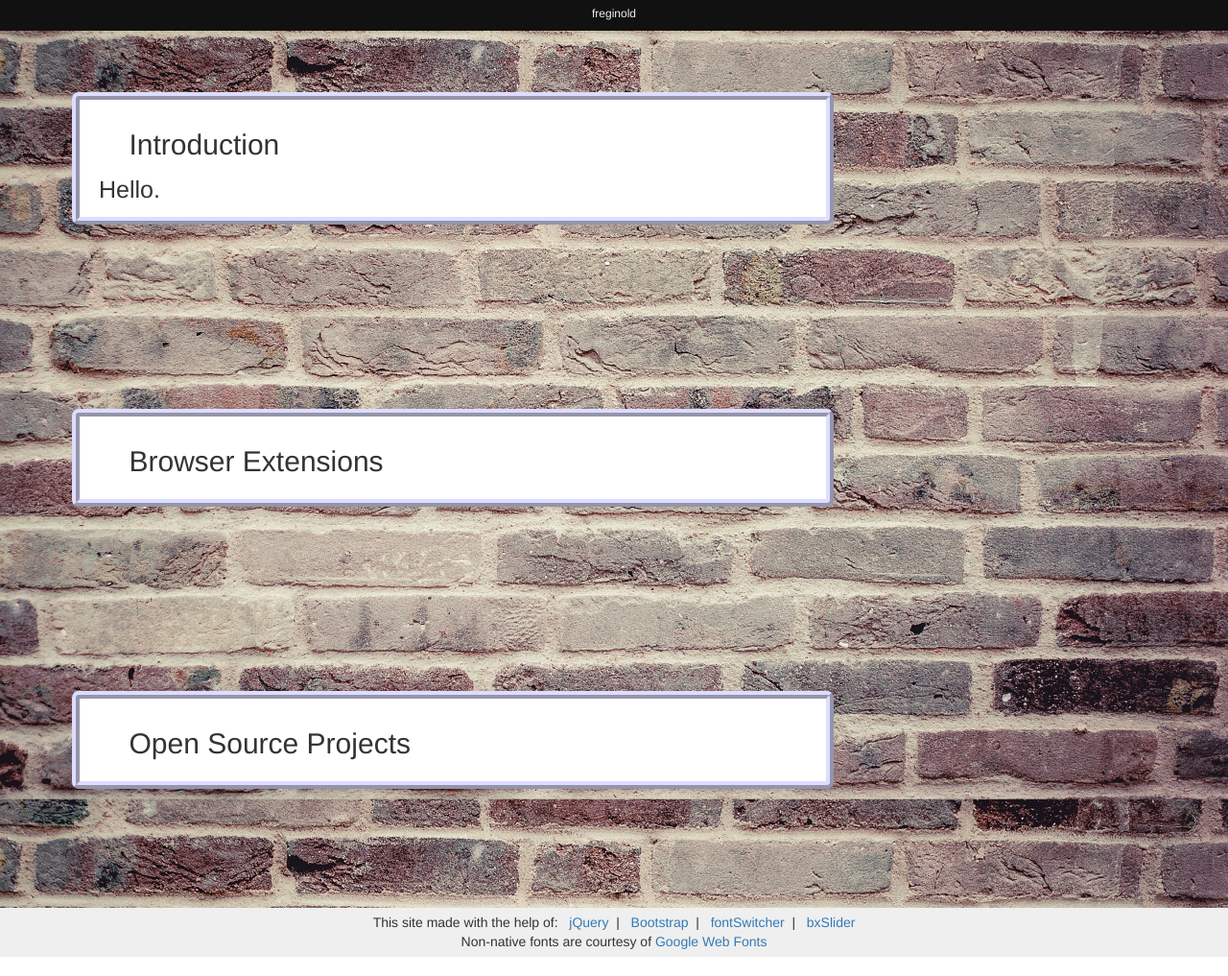
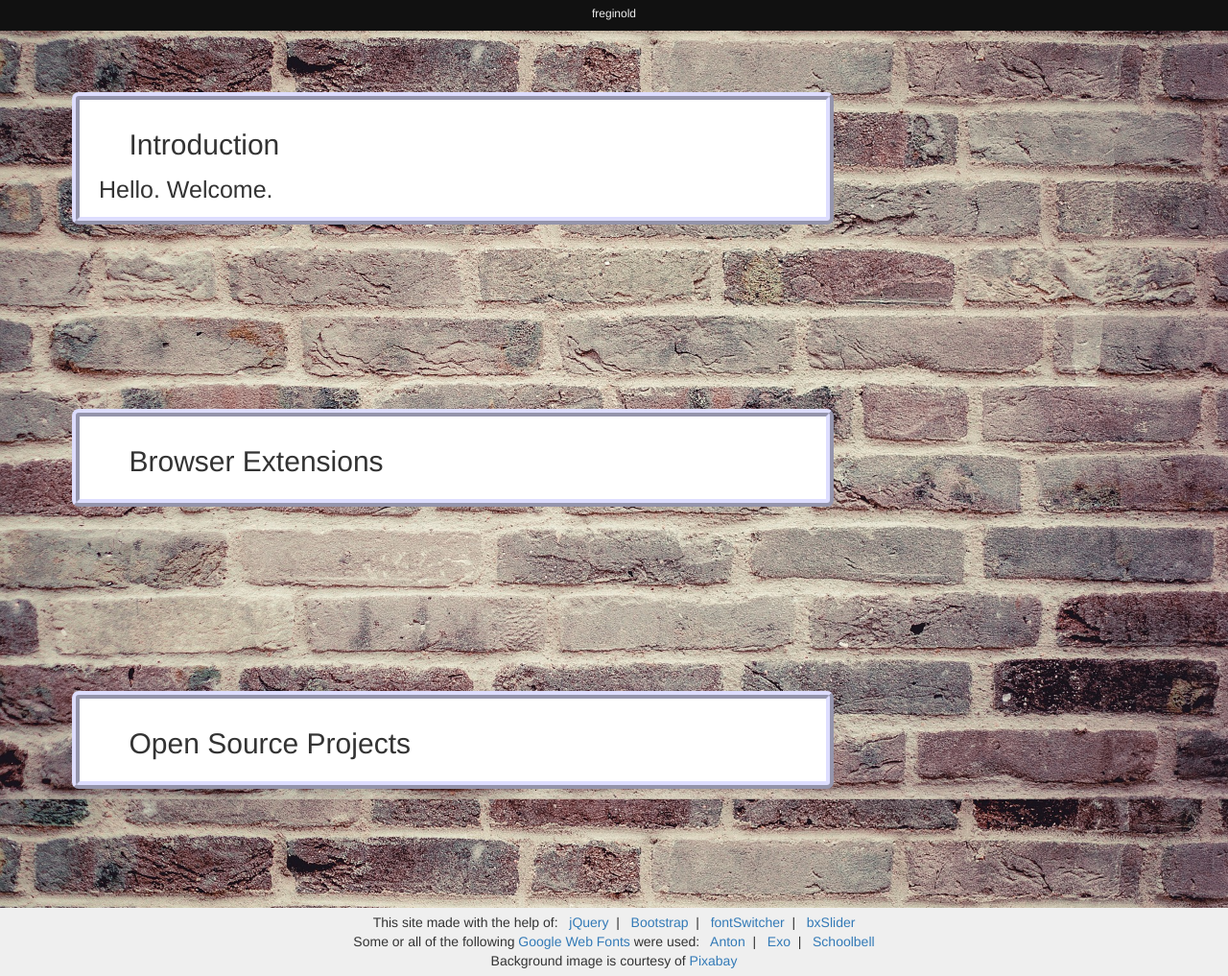
Before and after one commit to freginold/freginold.github.io, a plain HTML site: page index.html in a window 1280 px wide. Shown: the whole page at 96% size. Drawn offline with nearby package versions, Linux system fonts and the light colour scheme; a script that the page names is missing.

Commit message:
update credits in footer

```diff
--- a/index.html
+++ b/index.html
@@ -33,7 +33,7 @@
 
     <div id="content1" class="content">
         <h2 class="contentHeader">Introduction</h2>
-        Hello.
+        Hello. Welcome.
     </div>
 
     <div id="content2" class="content">
@@ -52,7 +52,12 @@
     <a href='https://github.com/freginold/fontSwitcher' target='_blank'>fontSwitcher</a>&nbsp;&nbsp;|&nbsp;&nbsp;
     <a href='http://bxslider.com/' target='_blank'>bxSlider</a>
     <br />
-    Non-native fonts are courtesy of <a href='https://www.google.com/fonts' target='_blank'>Google Web Fonts</a>
+    Some or all of the following <a href='https://www.google.com/fonts' target='_blank'>Google Web Fonts</a> were used:&nbsp;&nbsp;
+    <a href='https://fonts.google.com/specimen/Anton' target='_blank'>Anton</a>&nbsp;&nbsp;|&nbsp;&nbsp;
+    <a href='https://fonts.google.com/specimen/Exo' target='_blank'>Exo</a>&nbsp;&nbsp;|&nbsp;&nbsp;
+    <a href='https://fonts.google.com/specimen/Schoolbell' target='_blank'>Schoolbell</a>
+    <br />
+    Background image is courtesy of <a href='https://pixabay.com/' target='_blank'>Pixabay
 </footer>
 
 </div>
```
